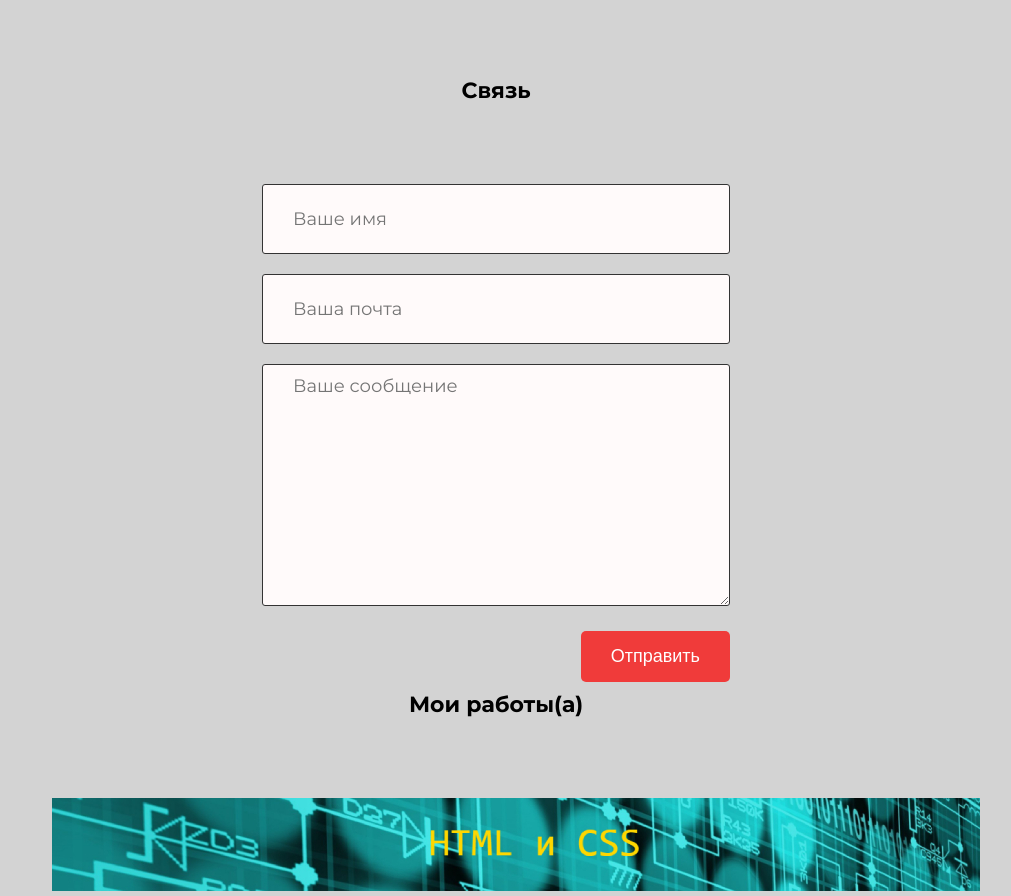
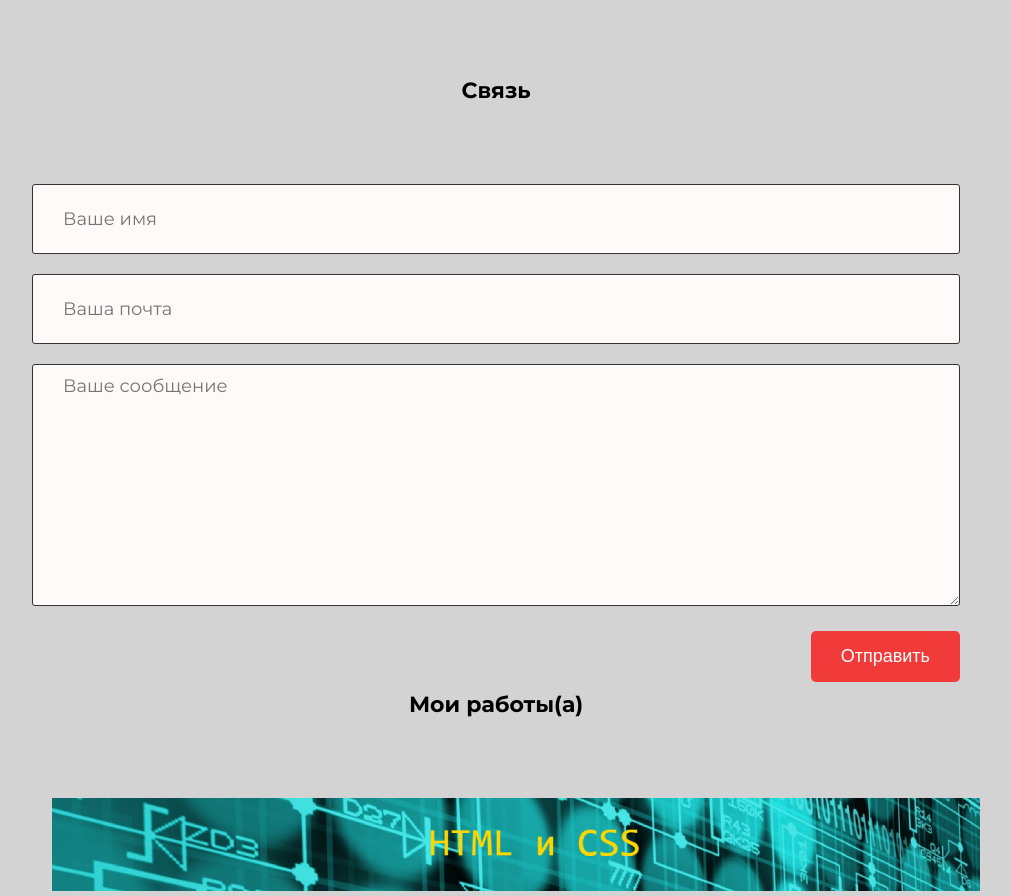
Before and after one commit to Meggur/my-site, a plain HTML site: page index.html in a window 1280 px wide. Shown: the part 1904-2800 px from the top of the page, without its empty margins (144-1155 px from the left). Drawn offline with nearby package versions, Linux system fonts and the light colour scheme.

Commit message:
Add files via upload

```diff
--- a/css/style.css
+++ b/css/style.css
@@ -316,12 +316,10 @@ h4 {
 
 .contact_form {
 	position: relative;
-	text-align: center;
-	padding: 0 230px;
+	text-align: left;
 }
 
 .contact_form form input {
-	width: 100%;
 	height: 70px;
 	margin-bottom: 20px;
 	padding: 10px 0 10px 30px;
@@ -378,6 +376,6 @@ h4 {
 }
 
 .container {
-	max-width: 928px;
+	width: 928px;
 	margin: 0 auto;
 }
--- a/index.html
+++ b/index.html
@@ -55,7 +55,7 @@
 			<div class="container skills">
 				<div class="skill">
 					<div class="skill-name">HTML</div>
-					<div class="skill-bar">
+					<div class="skill-bar container">
 						<div class="skill-per" per="90%" style="max-width: 90%;"></div>
 				</div>
 				<div class="skill">
@@ -90,9 +90,9 @@
 			<h3 id="svaz">Связь</h3>
 			<div class="contact_form container">
 				<form action="">
-					<input type="text" placeholder="Ваше имя">
-					<input type="text" placeholder="Ваша почта">
-					<textarea name="" id="" cols="30" rows="10" placeholder="Ваше сообщение"></textarea>
+					<input class="container" type="text" placeholder="Ваше имя">
+					<input class="container" type="text" placeholder="Ваша почта">
+					<textarea class="container" name="" id="" cols="30" rows="10" placeholder="Ваше сообщение"></textarea>
 					<button type="submit">Отправить</button>
 				</form>
 			</div>
```
